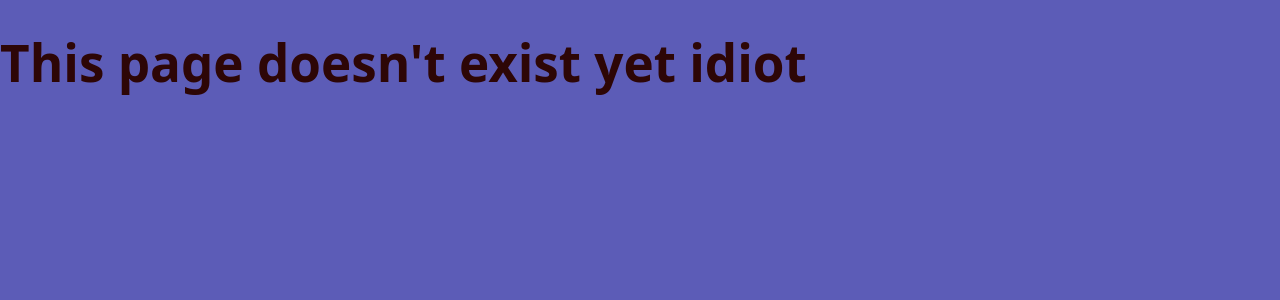
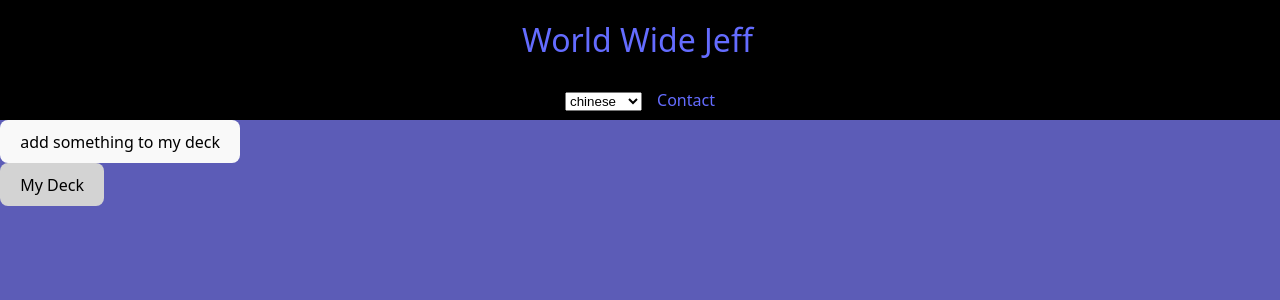
Before and after one commit to JeffWHenderson/world-wide-jeff, a React (Vite) app in the folder apps/frontend/: page /language-app/1/my-decks in a window 1280 px wide. Shown: the top 300 px of the page. Built offline with nearby package versions, Linux system fonts and the light colour scheme.

Commit message:
adds decks functionality. still a baby but its crawling

```diff
--- a/apps/frontend/src/main.tsx
+++ b/apps/frontend/src/main.tsx
@@ -14,6 +14,7 @@ import WordList from './screens/LanguageApp/components/WordList';
 import StoryReader from './screens/LanguageApp/components/StoryReader';
 import LanguageAppLayout from './screens/LanguageApp/LanguageAppLayout';
 import ViewLesson from './screens/LanguageApp/components/ViewLesson';
+import MyDecks from './screens/LanguageApp/components/MyDecks';
 import { ThemeProvider } from './screens/Core/ThemeContext';
 
 // TO MAYBE DO: I could use all this lazy imports but its so small I'd probably just rather not
@@ -47,6 +48,7 @@ createRoot(document.getElementById('root')!).render(
             <Route path=":language/story/:lessonId" element={<StoryReader />} />
             <Route path=":language/wordlist/:section/:lessonId" element={<WordList />} />
             <Route path=":language/view-lesson/:lessonId" element={<ViewLesson />} />
+            <Route path=":language/my-decks" element={<MyDecks />} />
           </Route>
           <Route path="*" element={<NoPage />} />
         </Routes>
--- a/apps/frontend/src/screens/Core/ThemeContext.tsx
+++ b/apps/frontend/src/screens/Core/ThemeContext.tsx
@@ -1,5 +1,5 @@
 // src/context/ThemeContext.tsx
-import React, { createContext, useState, useEffect, useContext, ReactNode } from 'react';
+import { createContext, useState, useEffect, useContext, ReactNode } from 'react';
 
 export type ThemeName = 'light' | 'dark';
 
--- a/apps/frontend/src/screens/LanguageApp/LanguageApp.tsx
+++ b/apps/frontend/src/screens/LanguageApp/LanguageApp.tsx
@@ -2,14 +2,12 @@ import { useNavigate, useParams } from "react-router-dom";
 import { useEffect, useState } from "react";
 import { useTheme } from "../Core/ThemeContext"
 import "./main-styles.css"
-import useDecklist from "./hooks/useDecklist";
 
 const LanguageLearningApp = () => {
     const { theme, toggleTheme } = useTheme();
     const { language } = useParams();
     const navigator = useNavigate()
     const [course, setCourse] = useState<any | null>(null);
-    const [getMyDeck] = useDecklist()
 
     // TODO: move this to have light and dark mode
     // // Function to set the theme
@@ -47,14 +45,6 @@ const LanguageLearningApp = () => {
                 <div>
                     <h2 className="course-header">{course?.course_name}</h2>
                 </div>
-                {getMyDeck().map((deck: any) => (
-                    <button
-                        key={deck.filename}
-                        className="flashCardLessonCard"
-                        onClick={() => handleSelectStory(deck.type, deck, deck.level_id)}>
-                        {deck.name}
-                    </button>
-                ))}
                 {course?.course_levels.map((level: any) => (
                     <div key={level.level_id}>
                         <h3 className="section-header">{level.level_name}</h3>
--- a/apps/frontend/src/screens/LanguageApp/components/FlashCardsV2.tsx
+++ b/apps/frontend/src/screens/LanguageApp/components/FlashCardsV2.tsx
@@ -2,7 +2,7 @@ import { useEffect, useState } from "react";
 import useLanguage from "../hooks/useLanguage";
 import { useParams } from "react-router-dom";
 import "./flashcards.css"
-import useDecklist from "../hooks/useDecklist";
+import { getMyDeck } from "../hooks/useDecklist";
 
 const FlashCardsV2 = () => {
     const { language, lessonId } = useParams();
@@ -14,21 +14,19 @@ const FlashCardsV2 = () => {
     const [englishVoice] = useLanguage("english")
     const [readFront, setReadFront] = useState(true)
     const [readBack, setReadBack] = useState(true)
-    const [getMyDeck] = useDecklist();
+
     // TODO: I can make delay dynamic... seems to work for spanish which is my focus for the moment
     const delay = 1000
 
     useEffect(() => {
         if (lessonId === 'myDeck') {
-            console.log(getMyDeck()[0])
-            setLesson(getMyDeck()[0])
+            setLesson(getMyDeck())
         } else {
             fetch(`/${language?.toLowerCase()}/modules/${lessonId?.split("_")[0]}/flashcards/${lessonId}`)
                 .then(res => res.json())
                 .then(data => { console.log(data); setLesson(data) })
                 .catch(err => console.error(err))
         }
-
     }, [])
 
     // // play after card number is updated
--- /dev/null
+++ b/apps/frontend/src/screens/LanguageApp/components/MyDecks.tsx
@@ -0,0 +1,27 @@
+import { useNavigate } from "react-router-dom";
+import { addToDeck, getMyDeck } from "../hooks/useDecklist";
+
+const MyDecks = () => {
+    const navigator = useNavigate()
+    const deck = getMyDeck()
+
+    const handleAdd = (newPhrase: { target_language: string, base_language: string }) => {
+        addToDeck(newPhrase)
+    }
+
+
+    return <>
+        <button onClick={() => handleAdd({ base_language: "english", target_language: "spanish" })}>add something to my deck</button>
+        <div>
+            <button
+                key={"my-deck"}
+                className="flashCardLessonCard"
+                onClick={() => navigator(`/language-app/spanish/flashcards/myDeck`)}
+            >
+                {deck.name}
+            </button>
+        </div>
+    </>
+}
+
+export default MyDecks;
--- a/apps/frontend/src/screens/LanguageApp/components/flashcards.css
+++ b/apps/frontend/src/screens/LanguageApp/components/flashcards.css
@@ -28,7 +28,7 @@
     border-radius: 10px;
     background-color: #f1f1f1;
     background-color: var(--card-color);
-    margin: 20px;/
+    margin: 20px;
 }
 
 .flashcard-top {
--- a/apps/frontend/src/screens/LanguageApp/hooks/useDecklist.tsx
+++ b/apps/frontend/src/screens/LanguageApp/hooks/useDecklist.tsx
@@ -1,25 +1,33 @@
 
-
-const useDecklist = () => {
-    const getMyDeck = () => {
-        return [{
+const deckStub = {
     "name": "My Deck",
     "type": "flashcards",
     "filename": 'myDeck',
     "sentences": [
         { "base_language": "test", "target_language": "el testing" }
     ]
-        }]
 }
 
-    console.log("rendering")
-    // const addToDeck = (sentence: any) => {
-    //     const deck = getMyDeck()
+const DEFAULT_DECK = 'myDeckTest' // TODO: naming
 
-    //     deck.sentences.push(sentence)
-    // }
+export const getMyDeck = (key: string = DEFAULT_DECK) => {
+    const deck = localStorage.getItem(key)
+    if (deck) {
+        return JSON.parse(deck)
+    } else {
+        localStorage.setItem(key, JSON.stringify(deckStub))
+        return JSON.parse(localStorage.getItem(key) as string)
+    }
+}
 
-    return [getMyDeck]
-};
 
-export default useDecklist;
+export const addToDeck = (newPhrase: { target_language: string, base_language: string }, key: string = DEFAULT_DECK) => {
+    const deckString = localStorage.getItem(key)
+    const deckJson = JSON.parse(deckString as string)
+
+    deckJson.sentences.unshift(newPhrase)
+
+    localStorage.setItem(key, JSON.stringify(deckJson))
+
+    return "success"
+}
```
Lines whose indentation alone changed are shown as unchanged.
